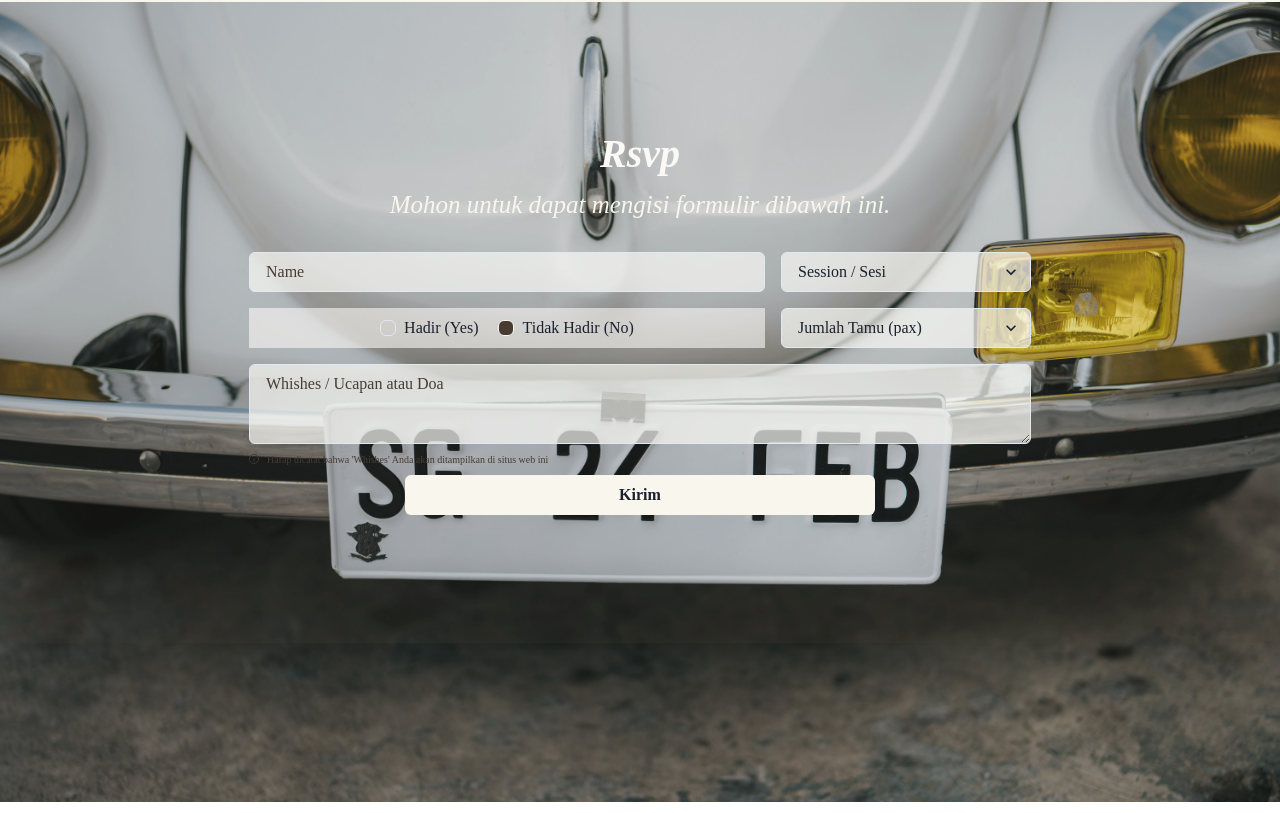
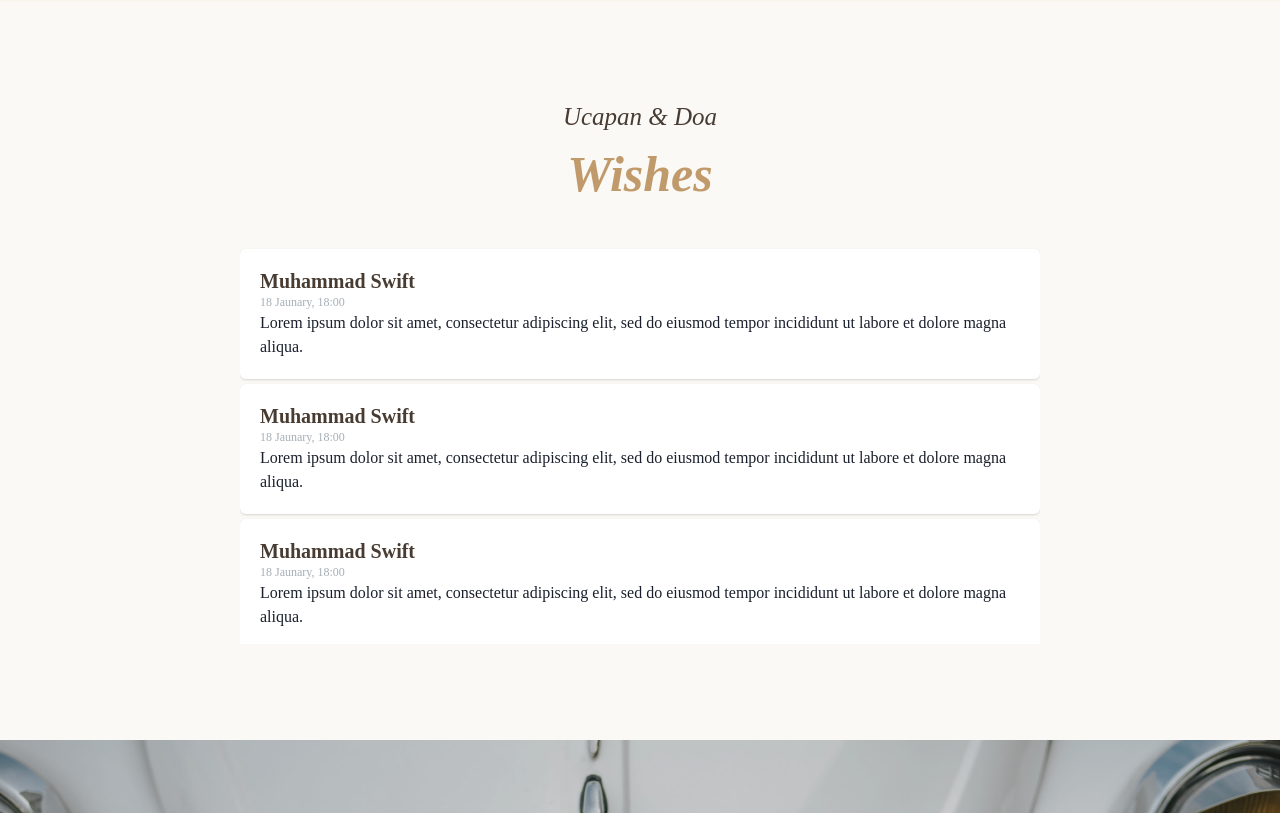
Before and after one commit to Grahaeryck/wedinvitation, a React (Create React App) app: page /Home in a window 1280 px wide. Shown: the part 7127-7940 px from the top of the page. Built offline with nearby package versions, Linux system fonts and the light colour scheme.

Commit message:
add wishes card

```diff
--- a/package.json
+++ b/package.json
@@ -1,6 +1,6 @@
 {
   "name": "wedinvitation",
-  "homepage": "http://hatiuntukbersandar.com",
+  "homepage": "https://hatiuntukbersandar.com",
   "version": "0.1.0",
   "private": true,
   "dependencies": {
--- /dev/null
+++ b/src/Components/WishesCard.tsx
@@ -0,0 +1,41 @@
+import { ReactNode, useState, useMemo, useEffect } from "react";
+import {
+  Box,
+  Flex,
+  Container,
+  Text,
+  Button,
+  IconButton,
+  Stack,
+  Heading,
+  Card,
+  CardHeader,
+  CardBody
+} from "@chakra-ui/react";
+
+type Props = {};
+function WishesCard({}: Props) {
+    return (
+      <>
+        <Flex
+            justify="center"
+            align="center"
+            h={'inherit'}
+            mt={'5px'}
+        >
+            <Card
+                key={""}
+                variant={'elevated'}
+                width={{ base: "300px", md: "400px" , lg: "800px" }}
+            >
+              <CardBody>
+                <Heading color={'#483C32'} size='md'>Muhammad Swift</Heading>
+                <Text fontSize={{ base: "10px", md: "12px" , lg: "12px" }} color={'rgba(128, 139, 150, 0.7)'}>18 Jaunary, 18:00</Text>
+                <Text>Lorem ipsum dolor sit amet, consectetur adipiscing elit, sed do eiusmod tempor incididunt ut labore et dolore magna aliqua.</Text>
+              </CardBody>
+            </Card>
+        </Flex>
+      </>
+    );
+}
+export default WishesCard;
--- a/src/Pages/Home.tsx
+++ b/src/Pages/Home.tsx
@@ -27,6 +27,7 @@ import Events from "../Sections/Events";
 import Story from "../Sections/Story";
 import Gallery from "../Sections/Gallery";
 import Gift from "../Sections/Gift";
+import Wishes from "../Sections/Wishes";
 import Attendance from "../Sections/Attendance";
 
 
@@ -49,6 +50,7 @@ function WelcomePage({language}: Props) {
             <Story lang={language}/>
             <Gallery/>
             <Gift lang={language}/>
+            <Wishes lang={language}/>
             <Attendance lang={language}/>
         </>
     );
--- a/src/Sections/Attendance.tsx
+++ b/src/Sections/Attendance.tsx
@@ -19,7 +19,7 @@ import {
 import {
     InfoOutlineIcon
 } from '@chakra-ui/icons';
-import AttendanceBG from "../Asset/AttendanceBG.jpg";
+import AttendanceBG from "../Asset/DSC00481.jpg";
 
 type Props = {lang: string;};
 function Attendance({lang}: Props) {
@@ -32,8 +32,8 @@ function Attendance({lang}: Props) {
             h="100vh"
             backgroundImage={AttendanceBG}
             // bgAttachment={'fixed'}
-            bgSize="cover"
-            bgPosition="center"
+            bgSize={'cover'}
+            bgPosition="38%"
             bgRepeat="no-repeat"
         >
             <Flex justify="center" bgColor={'rgba(72, 60, 50, 0.2)'}>
--- a/src/Sections/Events.tsx
+++ b/src/Sections/Events.tsx
@@ -174,8 +174,18 @@ function Events({lang}: Props) {
                                                 <Flex justify='center' alignItems='center' flexWrap='wrap' gap='4rem'>
                                                     <Box height='wrap'>
                                                         <Flex justify='center' alignItems='center' direction={'column'}>
-                                                            <Text fontSize='18px' color={"#FAF9F6"}> Sesi I </Text>
-                                                            <Text fontSize='18px' color={"#FAF9F6"}> Sesi II </Text>
+                                                            {lang == "id" ? (
+                                                                <>
+                                                                    <Text fontSize='18px' color={"#FAF9F6"}> Sesi I </Text>
+                                                                    <Text fontSize='18px' color={"#FAF9F6"}> Sesi II </Text>
+                                                                </>
+                                                            ):(
+                                                                <>
+                                                                    <Text fontSize='18px' color={"#FAF9F6"}> Session I </Text>
+                                                                    <Text fontSize='18px' color={"#FAF9F6"}> Session II </Text>
+                                                                </>
+                                                            )}
+
                                                         </Flex>
                                                     </Box>
                                                     <Box height='wrap'>
--- /dev/null
+++ b/src/Sections/Wishes.tsx
@@ -0,0 +1,77 @@
+import { ReactNode, useState, useMemo, useEffect } from "react";
+import {
+  Box,
+  Flex,
+  Container,
+  Text,
+  Button,
+  IconButton,
+  Stack,
+  Heading,
+  Card,
+  CardHeader,
+  CardBody
+} from "@chakra-ui/react";
+import WishesCard from "../Components/WishesCard";
+
+type Props = {lang : string;};
+function Wishes({lang}: Props) {
+    return (
+      <>
+        <Box
+            maxW={"container.2xl"}
+            h="wrap"
+            bg={"#FAF9F6"}
+        >
+            <Flex
+                justify="center"
+                align="center"
+                h={'inherit'}
+            >
+                <Stack mt="6rem" mb="6rem">
+                    <Stack align={'center'}>
+                        <Text fontSize={{ base: "18px", md: "20px" , lg: "25px" }} as="i" color={"#483C32"}>Ucapan & Doa</Text>
+                        <Heading fontSize={{ base: "35px", md: "45px" , lg: "50px" }} as="i" color={"#C19A6B"}>Wishes</Heading>
+                    </Stack>
+                    <Flex
+                        alignItems={'center'}
+                        justifyItems={'center'}
+                        overflowY={'scroll'}
+                        maxH={'400px'}
+                        direction={'column'}
+                        mt={'2rem'}
+                    >
+
+                        <WishesCard></WishesCard>
+                        <WishesCard></WishesCard>
+                        <WishesCard></WishesCard>
+                        <WishesCard></WishesCard>
+                        <WishesCard></WishesCard>
+                        <WishesCard></WishesCard>
+                        <WishesCard></WishesCard>
+                        <WishesCard></WishesCard>
+                        <WishesCard></WishesCard>
+                        <WishesCard></WishesCard>
+                        <WishesCard></WishesCard>
+                        <WishesCard></WishesCard>
+                        <WishesCard></WishesCard>
+                        <WishesCard></WishesCard>
+                        <WishesCard></WishesCard>
+                        <WishesCard></WishesCard>
+                        <WishesCard></WishesCard>
+                        <WishesCard></WishesCard>
+                        <WishesCard></WishesCard>
+                        <WishesCard></WishesCard>
+                        <WishesCard></WishesCard>
+                        <WishesCard></WishesCard>
+                        <WishesCard></WishesCard>
+                        <WishesCard></WishesCard>
+
+                    </Flex>
+                </Stack>
+            </Flex>
+        </Box>
+      </>
+    );
+}
+export default Wishes;
```
Also changed, not shown: src/Sections/GroomBride.tsx (+0 -17 lines), src/Asset/AttendanceBG.jpg, src/Asset/DSC00481.jpg (added).
